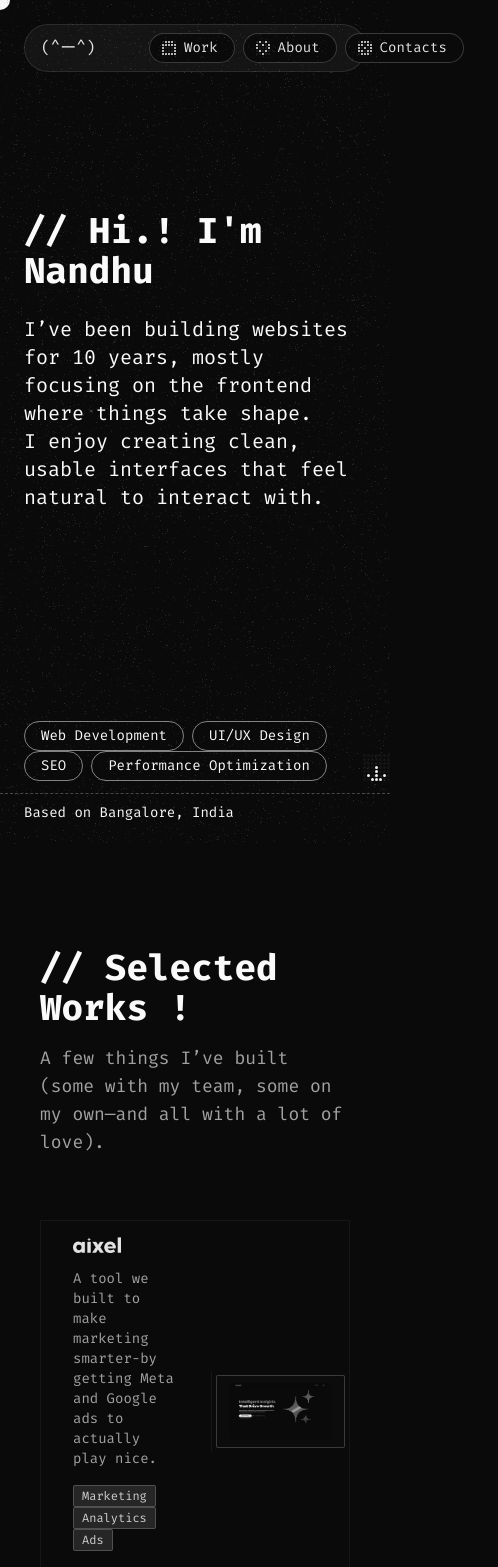
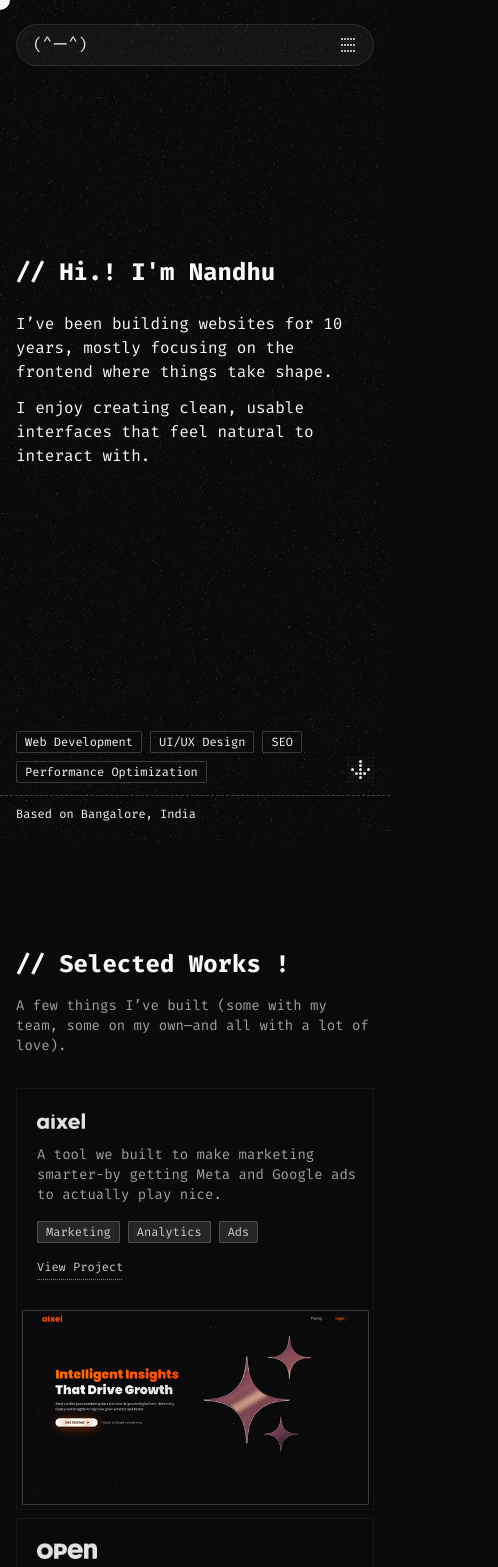
Before and after one commit to n4ndhu/portfolio, a Next.js app: page / in a window 390 px wide. Shown: the top 1567 px of the page, 498 px wide, since content can reach past the window. Built offline with nearby package versions, Linux system fonts and the light colour scheme.

Commit message:
feat: update layout and sections with responsive design improvements, integrate cursor hover effects, and enhance footer with FlipDotDisplay icons

```diff
--- a/app/globals.css
+++ b/app/globals.css
@@ -128,6 +128,17 @@
 	}
 
 	.layout-container {
-		@apply max-w-7xl mx-auto px-6;
+		@apply max-w-7xl mx-auto px-4 sm:px-6;
+	}
+	.cursor-pointer,
+	a,
+	button {
+		cursor: none !important;
 	}
 }
+
+/* CSS Debug helper */
+
+/* * {
+	outline: 1px solid red;
+} */
--- a/app/layout.tsx
+++ b/app/layout.tsx
@@ -26,7 +26,7 @@ export default function RootLayout({
 	return (
 		<html lang="en">
 			<body
-				className={`${primaryFont.variable} bg-neutral-950 text-neutral-50 font-primary overflow-x-hidden dark`}
+				className={`${primaryFont.variable} bg-neutral-950 text-neutral-50 font-primary overflow-x-hidden dark max-w-dvw`}
 			>
 				<CursorProvider>
 					<Noise opacity={0.3} speed={0.5} scale={8} lightColor="#d4d4d4" />
@@ -37,7 +37,6 @@ export default function RootLayout({
 					<ScrollToHash />
 				</CursorProvider>
 				<Intro />
-				{/* <div className="fixed left-0 top-0 bottom-0 z-50 mix-blend-difference bg-white w-1/2"></div> */}
 			</body>
 		</html>
 	);
--- a/components/layout/header.tsx
+++ b/components/layout/header.tsx
@@ -3,6 +3,7 @@
 import Link from 'next/link';
 import { useState, useCallback, useEffect } from 'react';
 import {
+	AnimatePresence,
 	motion,
 	useAnimationFrame,
 	useMotionValue,
@@ -100,7 +101,7 @@ export const NavLinks = ({
 		<Link
 			href={link}
 			className={cn(
-				'inline-flex bg-neutral-950 border-neutral-50/20 text-neutral-50/90 py-1 px-4 border rounded-full leading-normal text-sm items-center cursor-none',
+				'inline-flex bg-neutral-950 border-neutral-50/20 text-neutral-50/90 py-2 sm:py-1 px-4  border rounded-full leading-normal text-sm items-center cursor-none',
 				className
 			)}
 			{...pointerHover}
@@ -168,6 +169,56 @@ const ContactsIcon = () => {
 	);
 };
 
+const menuIconOpen: FlipDotDisplayProps['frame'] = [
+	[1, 1, 1, 1, 1],
+	[0, 0, 0, 0, 0],
+	[1, 1, 1, 1, 1],
+	[0, 0, 0, 0, 0],
+	[1, 1, 1, 1, 1],
+];
+const menuIconClose: FlipDotDisplayProps['frame'] = [
+	[1, 0, 0, 0, 1],
+	[0, 1, 0, 1, 0],
+	[0, 0, 1, 0, 0],
+	[0, 1, 0, 1, 0],
+	[1, 0, 0, 0, 1],
+];
+
+const MenuIcon = ({ isOpen = false }: { isOpen?: boolean }) => {
+	return (
+		<FlipDotDisplay
+			frame={isOpen ? menuIconClose : menuIconOpen}
+			className="size-fit"
+			cellClass="size-[2px]"
+			grid={[5, 5]}
+		/>
+	);
+};
+
+const NavLinksArray = [
+	<NavLinks
+		key="work"
+		label="Work"
+		link="/#works"
+		icon={<WorkIcon />}
+		className="pl-3"
+	/>,
+	<NavLinks
+		key="about"
+		label="About"
+		link="/about"
+		icon={<AboutIcon />}
+		className="pl-3"
+	/>,
+	<NavLinks
+		key="contacts"
+		label="Contacts"
+		link="/#contacts"
+		icon={<ContactsIcon />}
+		className="pl-3"
+	/>,
+];
+
 export const Header = () => {
 	const [logoRef, { width: logoWidth }] = useMeasure<HTMLAnchorElement>();
 	const [navLinksRef, { width: navLinksWidth }] = useMeasure<HTMLDivElement>();
@@ -177,6 +228,10 @@ export const Header = () => {
 	const { scrollY } = useScroll();
 
 	const navBarWidth = useMotionValue(containerWidth);
+
+	const usePointerHover = useCursorHover('pointer');
+
+	const [isMenuOpen, setIsMenuOpen] = useState(false);
 
 	useEffect(() => {
 		navBarWidth.set(containerWidth);
@@ -199,10 +254,10 @@ export const Header = () => {
 	});
 
 	return (
-		<section className={cn('fixed inset-x-0 top-6 z-50 ')}>
+		<section className={cn('fixed inset-x-0 top-6 z-50 w-dvw')}>
 			<div className="layout-container" ref={containerRef}>
 				<motion.header
-					className="flex items-center justify-between pl-4 pr-2 py-2 bg-neutral-900/90 backdrop-blur-lg border border-neutral-50/10 rounded-full"
+					className="flex items-center justify-between pl-4 pr-2 py-2 bg-neutral-900/90 backdrop-blur-lg border border-neutral-50/10 rounded-full max-w-full"
 					initial={{
 						width: '100%',
 						opacity: 0,
@@ -226,27 +281,48 @@ export const Header = () => {
 					>
 						<Logo />
 					</Link>
-					<div className="flex space-x-2" ref={navLinksRef}>
-						<NavLinks
-							label="Work"
-							link="/#works"
-							icon={<WorkIcon />}
-							className="pl-3"
-						/>
-						<NavLinks
-							label="About"
-							link="/about"
-							icon={<AboutIcon />}
-							className="pl-3"
-						/>
-						<NavLinks
-							label="Contacts"
-							link="/#contacts"
-							icon={<ContactsIcon />}
-							className="pl-3"
-						/>
+
+					<div ref={navLinksRef}>
+						<div className="sm:hidden flex items-center pr-1.5">
+							<button
+								{...usePointerHover}
+								className="p-1 rounded-full"
+								onClick={() => setIsMenuOpen(!isMenuOpen)}
+							>
+								<MenuIcon isOpen={isMenuOpen} />
+							</button>
+						</div>
+						<div className="sm:flex space-x-2 hidden">
+							{NavLinksArray.map(link => link)}
+						</div>
 					</div>
 				</motion.header>
+				<AnimatePresence initial={false}>
+					{isMenuOpen ? (
+						<motion.div
+							initial={{
+								scaleY: 0,
+							}}
+							exit={{
+								scaleY: 0,
+							}}
+							animate={{
+								scaleY: 1,
+							}}
+							className="mt-4 px-3 py-4 bg-neutral-900/90 backdrop-blur-lg border border-neutral-50/10 rounded-3xl origin-top flex flex-col space-y-2"
+						>
+							{NavLinksArray.map(link => (
+								<div
+									key={link.key}
+									className="flex flex-col"
+									onClick={() => setIsMenuOpen(false)}
+								>
+									{link}
+								</div>
+							))}
+						</motion.div>
+					) : null}
+				</AnimatePresence>
 			</div>
 		</section>
 	);
--- a/components/sections/experience-card.tsx
+++ b/components/sections/experience-card.tsx
@@ -1,4 +1,6 @@
+'use client';
 import { Experience } from './experience';
+import { useCursorHover } from '../ui/cursor';
 
 interface ExperienceCardProps {
 	experience: Experience;
@@ -6,32 +8,42 @@ interface ExperienceCardProps {
 }
 
 export const ExperienceCard = ({ experience, isLast }: ExperienceCardProps) => {
+	const useTextHover = useCursorHover('text');
 	return (
 		<>
-			<div className='relative'>
-				<div className='absolute left-[25%] top-0 bottom-0 w-px border-l border-dashed border-neutral-50/25'></div>
-				<div className="relative grid grid-cols-4">
-					<div>
-						<span className="font-medium text-sm text-neutral-50/75">
+			<div className="relative mb-10 sm:mb-0">
+				<div className="absolute left-[25%] top-0 bottom-0 w-px border-l border-dashed border-neutral-50/25 hidden sm:block"></div>
+				<div className="relative grid sm:grid-cols-4 grid-cols-1">
+					<div className="border-b border-dotted sm:border-0 pb-2 sm:pb-0 mb-4 sm:mb-0">
+						<span
+							className="font-medium text-sm text-neutral-50/75 block sm:inline"
+							{...useTextHover}
+						>
 							{experience.dates}
 						</span>
 					</div>
 
-					<div className="col-span-3 pl-6">
-						<h3 className="font-medium text-sm text-neutral-50/75 mb-1">
+					<div className="sm:col-span-3 col-span-1 sm:pl-6">
+						<h3
+							className="font-medium text-xs sm:text-sm text-neutral-50/75 mb-1"
+							{...useTextHover}
+						>
 							{experience.title}
 						</h3>
-						<p className="text-neutral-50 text-base font-medium mb-1">
+						<p
+							className="text-neutral-50 text-sm sm:text-base font-medium sm:mb-1 mb-4"
+							{...useTextHover}
+						>
 							{experience.company}
 						</p>
 
-						<p className="text-neutral-50/75 leading-relaxed text-sm">
+						<p className="text-neutral-50/75 leading-relaxed sm:text-sm text-xs">
 							{experience.description}
 						</p>
 					</div>
 				</div>
 				{!isLast && (
-					<div className='py-8'>
+					<div className="py-8 hidden sm:block">
 						<div className="border-b border-dashed border-neutral-50/25 col-span-4"></div>
 					</div>
 				)}
--- a/components/sections/experience.tsx
+++ b/components/sections/experience.tsx
@@ -1,5 +1,7 @@
+'use client';
 import { TextScramble } from '@/components/ui/text-scramble';
 import { ExperienceCard } from './experience-card';
+import { useCursorHover } from '@/components/ui/cursor';
 
 export interface Experience {
 	id: string;
@@ -45,25 +47,30 @@ const experiences: Experience[] = [
 ];
 
 export const Experience = () => {
+	const useTextHover = useCursorHover('text');
 	return (
-		<section className="py-20 px-4">
+		<section className="py-6 sm:py-20">
 			<div className="layout-container">
 				<div className=" mb-16">
-					<h2 className="text-4xl font-bold mb-4">
+					<h2 className="text-2xl sm:text-4xl font-bold mb-4">
+						<span className="w-fit" {...useTextHover}>
 							{'// '}
 							<TextScramble as={'span'}>Experience !</TextScramble>
+						</span>
 					</h2>
-					<p className="text-neutral-400 text-lg">
+					<p className="text-neutral-400 sm:text-lg text-sm">
+						<span className="w-fit" {...useTextHover}>
 							<TextScramble as={'span'}>
 								A snapshot of my 10-year journey—leading teams, crafting
 								frontends, occasionally wrestling with the backend, and building
 								products that solved real problems.
 							</TextScramble>
+						</span>
 					</p>
 				</div>
 
-				<div className="relative grid grid-cols-4">
-					<div className="col-span-3">
+				<div className="relative grid sm:grid-cols-4 grid-cols-1">
+					<div className="sm:col-span-3 col-span-1">
 						{experiences.map((experience, index) => (
 							<ExperienceCard
 								key={experience.id}
--- a/components/sections/hero.tsx
+++ b/components/sections/hero.tsx
@@ -4,6 +4,7 @@ import { FlipDotDisplayAnimation } from '@/components/ui/flip-dot-display';
 import { TextScramble } from '@/components/ui/text-scramble';
 import { HeroCircle } from './hero-circle';
 import { motion } from 'motion/react';
+import { useCursorHover } from '@/components/ui/cursor';
 
 export const Hero = () => {
 	const skills = [
@@ -13,10 +14,12 @@ export const Hero = () => {
 		'Performance Optimization',
 	];
 
+	const useTextHover = useCursorHover('text');
+
 	return (
 		<>
 			<div className="relative isolate overflow-visible min-h-dvh flex flex-col">
-				<div>
+				<div className="hidden sm:block">
 					<HeroCircle
 						className="absolute w-[50%] top-[30%] -left-[20%]"
 						direction="clockwise"
@@ -31,7 +34,7 @@ export const Hero = () => {
 
 				<div className="layout-container my-auto flex flex-col justify-center w-full ">
 					<motion.h1
-						className="text-4xl font-bold mb-6"
+						className="sm:text-4xl text-2xl font-bold mb-6"
 						initial={{ opacity: 0 }}
 						animate={{ opacity: 1 }}
 						transition={{
@@ -40,11 +43,13 @@ export const Hero = () => {
 							ease: 'easeOut',
 						}}
 					>
-						{'// '}
-						<TextScramble as={'span'}>Hi.! I'm Nandhu </TextScramble>
+						<div {...useTextHover}>
+							{'// '}
+							<TextScramble as={'span'}>Hi.! I'm Nandhu </TextScramble>
+						</div>
 					</motion.h1>
 					<motion.p
-						className="text-xl"
+						className="sm:text-xl text-base"
 						initial={{ opacity: 0 }}
 						animate={{ opacity: 1 }}
 						transition={{
@@ -53,16 +58,18 @@ export const Hero = () => {
 							ease: 'easeOut',
 						}}
 					>
-						<span className="block">
-							<TextScramble as={'span'} duration={3}>
+						<span className="block mb-3 sm:mb-0" {...useTextHover}>
+							<TextScramble as={'span'} duration={1}>
 								I’ve been building websites for 10 years, mostly focusing on the
 								frontend where things take shape.
 							</TextScramble>
 						</span>
-						<TextScramble as={'span'} duration={3}>
-							I enjoy creating clean, usable interfaces that feel natural to
-							interact with.
-						</TextScramble>
+						<span {...useTextHover}>
+							<TextScramble as={'span'} duration={1}>
+								I enjoy creating clean, usable interfaces that feel natural to
+								interact with.
+							</TextScramble>
+						</span>
 					</motion.p>
 				</div>
 				<div className="pb-6 ">
@@ -70,10 +77,11 @@ export const Hero = () => {
 						{skills.map((skill, index) => {
 							return (
 								<motion.span
-									className="inline-flex px-4 py-1 rounded-full border border-neutral-50/50 text-sm"
+									className="inline-flex px-2 py-0.5 rounded-xs border border-neutral-50/20 text-xs sm:text-sm mt-2 sm:mt-0"
 									key={skill}
 									initial={{ opacity: 0, scale: 0.8 }}
 									animate={{ opacity: 1, scale: 1 }}
+									{...useTextHover}
 									transition={{
 										duration: 0.5,
 										delay: index * 0.1,
@@ -86,7 +94,7 @@ export const Hero = () => {
 						})}
 
 						<motion.div
-							className="absolute bottom-0 right-0"
+							className="absolute bottom-0 sm:right-0 right-4"
 							initial={{ opacity: 0, scale: 0.8 }}
 							animate={{ opacity: 1, scale: 1 }}
 							transition={{
@@ -104,7 +112,7 @@ export const Hero = () => {
 						</motion.div>
 					</div>
 					<div className="border-t border-dashed border-neutral-50/25 my-3"></div>
-					<div className="text-sm layout-container leading-none">
+					<div className="sm:text-sm text-xs layout-container leading-none">
 						<motion.span
 							initial={{ opacity: 0, scale: 0.8 }}
 							animate={{ opacity: 1, scale: 1 }}
@@ -113,6 +121,7 @@ export const Hero = () => {
 								ease: 'easeOut',
 							}}
 							className="inline-flex flex-col w-fit"
+							{...useTextHover}
 						>
 							Based on Bangalore, India
 						</motion.span>
--- a/components/sections/project-card.tsx
+++ b/components/sections/project-card.tsx
@@ -17,9 +17,9 @@ interface ProjectCardProps {
 
 export const ProjectCard = ({ project }: ProjectCardProps) => {
 	return (
-		<div className="group relative overflow-hidden border px-1 border-neutral-50/5 grid grid-cols-2 gap-8 items-center">
-			<div className="absolute w-1/4 h-full inset-x-0 border-r border-neutral-50/5 -z-0 "></div>
-			<div className="py-4 pl-7 relative z-10 bg-neutral-950">
+		<div className="group relative overflow-hidden border px-1 border-neutral-50/5 grid grid-cols-1 sm:grid-cols-2 gap-2 sm:gap-8 items-center">
+			<div className="absolute w-1/4 h-full inset-x-0 border-r border-neutral-50/5 -z-0 hidden sm:block"></div>
+			<div className="py-6 pl-4 sm:py-4 sm:pl-7 relative z-10 bg-neutral-950">
 				<h3 className="mb-4 text-white flex items-center">
 					{project.logoUrl && (
 						<Image
@@ -59,13 +59,13 @@ export const ProjectCard = ({ project }: ProjectCardProps) => {
 				)}
 			</div>
 			{/* Project Image */}
-			<div className="border-l border-neutral-50/5 pl-1 py-1">
+			<div className="border-l border-neutral-50/5 sm:pl-1 sm:py-1 pb-1">
 				<div className="relative aspect-video overflow-hidden bg-neutral-900/20 border border-neutral-50/20 rounded-xs">
-					<div className="scale-80 hover:scale-100 transition-all duration-300">
+					<div className="sm:scale-80 hover:scale-100 transition-all duration-300">
 						<Image
 							src={project.imageUrl}
 							alt={project.title}
-							className=" aspect-video rounded-xs grayscale-100 group-hover:grayscale-0 transition-all duration-300 object-cover [object-position:_center_top]"
+							className=" aspect-video rounded-xs sm:grayscale-100 group-hover:grayscale-0 transition-all duration-300 object-cover [object-position:_center_top]"
 						/>
 					</div>
 				</div>
--- a/components/sections/works.tsx
+++ b/components/sections/works.tsx
@@ -1,3 +1,4 @@
+'use client';
 import { Project, ProjectCard } from './project-card';
 import { TextScramble } from '@/components/ui/text-scramble';
 import Image, { StaticImageData } from 'next/image';
@@ -16,6 +17,7 @@ import BankConnectLogo from '@/public/logos/bank-connect.png';
 import BlueSkyLogo from '@/public/logos/bluesky.png';
 import DLinkLogo from '@/public/logos/dlink.png';
 import SubdineLogo from '@/public/logos/subdine.png';
+import { motion } from 'motion/react';
 
 const projects: Project[] = [
 	{
@@ -100,14 +102,14 @@ const moreProjects: {
 
 export const Works = () => {
 	return (
-		<section className="pt-26 pb-20 px-4" id="works">
+		<section className="pt-26 pb-5 sm:pb-20 " id="works">
 			<div className="layout-container">
-				<div className="mb-16">
-					<h2 className="text-4xl font-bold mb-4">
+				<div className="mb-8 sm:mb-16">
+					<h2 className="sm:text-4xl text-2xl font-bold mb-4">
 						{'// '}
 						<TextScramble as={'span'}>Selected Works !</TextScramble>
 					</h2>
-					<p className="text-neutral-400 text-lg">
+					<p className="text-neutral-400 sm:text-lg text-sm">
 						<TextScramble as={'span'}>
 							A few things I’ve built (some with my team, some on my own—and all
 							with a lot of love).
@@ -115,7 +117,7 @@ export const Works = () => {
 					</p>
 				</div>
 
-				<div className="grid grid-cols-1 gap-px max-w-6xl">
+				<div className="grid grid-cols-1 sm:gap-px gap-2 max-w-6xl">
 					{projects.map(project => (
 						<ProjectCard key={project.id} project={project} />
 					))}
@@ -127,12 +129,20 @@ export const Works = () => {
 
 				<div className="flex items-center flex-wrap space-x-8">
 					{moreProjects.map((project, index) => (
-						<Image
-							src={project.logoUrl}
-							alt={project.title}
+						<motion.div
 							key={index}
-							className="h-5 min-w-fit w-fit max-w-fit grayscale-100 hover:grayscale-0 transition-all duration-300"
-						/>
+							initial={{ opacity: 0 }}
+							whileInView={{ opacity: 1 }}
+							transition={{ duration: 0.5, delay: index * 0.1 }}
+							className="inline-flex w-fit"
+						>
+							<Image
+								src={project.logoUrl}
+								alt={project.title}
+								key={index}
+								className="sm:h-5 h-3 min-w-fit w-fit max-w-fit mb-4 sm:mb-0 sm:grayscale-100 hover:grayscale-0 transition-all duration-300"
+							/>
+						</motion.div>
 					))}
 				</div>
 			</div>
--- a/components/ui/cursor/cursor.types.ts
+++ b/components/ui/cursor/cursor.types.ts
@@ -34,7 +34,7 @@ export const cursorStyles = {
 		className: 'bg-white',
 	},
 	pointer: {
-		size: 24,
+		size: 32,
 		className: 'bg-white rounded-full',
 	},
 	tooltip: {
--- a/components/ui/noise.tsx
+++ b/components/ui/noise.tsx
@@ -62,7 +62,7 @@ export function Noise({
 
 	return (
 		<div
-			className={`fixed inset-0 pointer-events-none z-999 ${className}`}
+			className={`fixed inset-0 w-dvw h-dvh pointer-events-none z-999 ${className}`}
 			style={{ opacity: validOpacity }}
 		>
 			<svg
```
Also changed, not shown: components/layout/footer.tsx (+85 -25 lines). Lines whose indentation alone changed are shown as unchanged.
